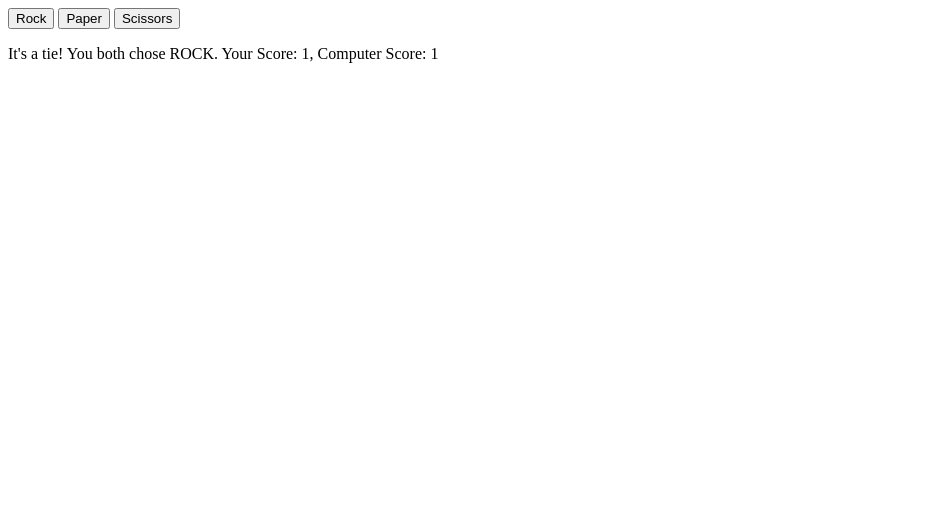
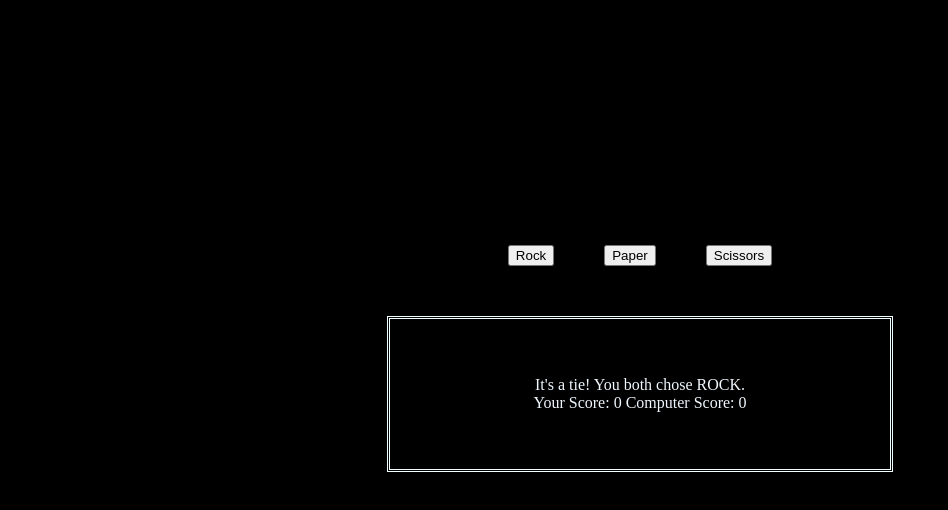
Before and after one commit to kimoflash/ro-sham-bo, a plain HTML site: page index.html in a window 1280 px wide. Both pictures are taken after a click on the button "Rock". Shown: the whole page, without its empty margins (0-948 px from the left). Drawn offline with Linux system fonts and the light colour scheme.

Commit message:
Add a simple user interface

```diff
--- a/index.html
+++ b/index.html
@@ -8,10 +8,11 @@
     <meta name="viewport" content="width=device-width, initial-scale=1.0">
     <title>Ro-sham-bo</title>
     <script src="script.js" defer></script>
+    <link rel="stylesheet" href="style.css">
 </head>
 
 <body>
-
+    <section class="game">
         <div class="button-container">
             <button class="player-choice" id="rock">Rock</button>
             <button class="player-choice" id="paper">Paper</button>
@@ -20,7 +21,9 @@
 
         <div class="container">
             <p id="result"></p>
+            <p id="score"></p>
         </div>
+    </section>
 
 </body>
 
--- a/script.js
+++ b/script.js
@@ -26,12 +26,13 @@ playerChoiceBtn.forEach((button) => {
 function playRound(playerSelection, computerSelection) {
     const playerChoice = playerSelection.toLowerCase();
     const computerChoice = computerSelection.toLowerCase();
+    const runningScore = `Your Score: ${playerScore} Computer Score: ${computerScore}`;
 
     if (playerChoice == computerChoice) {
         playerScore++;
         computerScore++;
-        const tie = `It's a tie! You both chose ${playerSelection.toUpperCase()}. Your Score: ${playerScore}, Computer Score: ${computerScore}`;
-        showResult(tie);
+        const tie = `It's a tie! You both chose ${playerSelection.toUpperCase()}.`;
+        showResult(tie, runningScore);
     } else if (
         (playerChoice == "rock" && computerChoice == "scissors") ||
         (playerChoice == "paper" && computerChoice == "rock") ||
@@ -49,9 +50,11 @@ function playRound(playerSelection, computerSelection) {
     showWinner(playerScore, computerScore);
 }
 
-function showResult(message) {
+function showResult(message, count) {
     const result = document.getElementById('result');
+    const score = document.getElementById('score');
     result.textContent = message;
+    score.textContent = count;
 }
 
 function showWinner(playerScore, computerScore) {
--- /dev/null
+++ b/style.css
@@ -0,0 +1,45 @@
+body {
+    background-color: black;
+    display: flex;
+    height: 700px;
+    flex-direction: column;
+    align-items: center;
+    justify-content: center;
+}
+
+.game {
+    display: flex;
+    flex-direction: column;
+    row-gap: 50px;
+    align-items: center;
+    justify-content: center;
+    height: 100%;
+    width: 100%;
+}
+
+.button-container {
+    display: flex;
+    gap: 50px;
+}
+
+.container {
+    display: flex;
+    flex-direction: column;
+    border-color: azure;
+    border-style: double;
+    align-items: center;
+    justify-content: center;
+    width: 500px;
+    height: 150px;
+}
+
+#result,
+#score {
+    display: flex;
+    margin: 0;
+    padding: 0;
+    align-self: center;
+    justify-content: center;
+    color: aliceblue;
+    text-align: center;
+}
```
Lines whose indentation alone changed are shown as unchanged.
